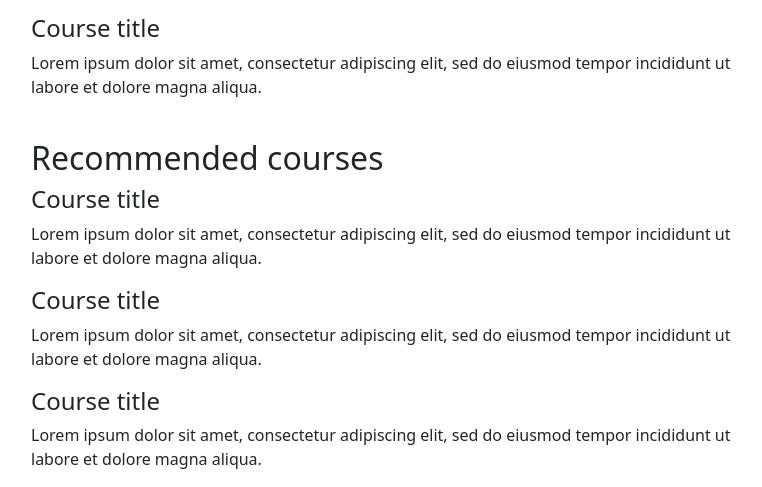
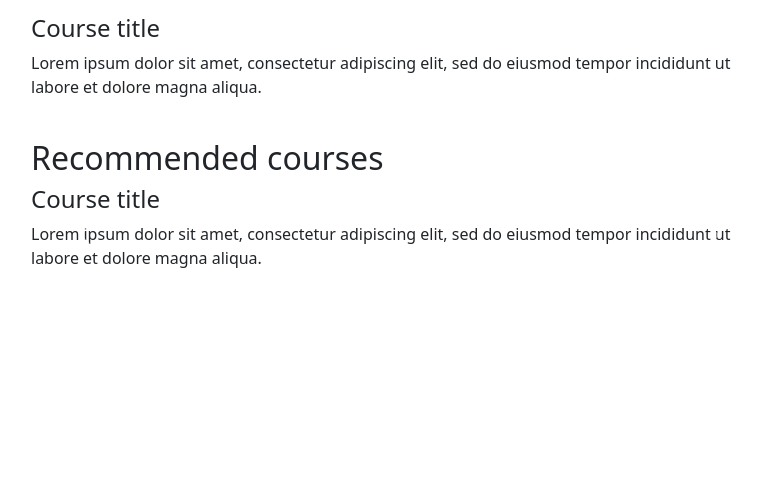
Before and after one commit to KleinJonasUVT/thesis_ma_recsys, a Flask app: page / in a window 1280 px wide. Shown: the part 724-1211 px from the top of the page, without its empty margins (241-1003 px from the left). After the commit the page ends 992 px from the top, so only its background shows below. Run offline with Flask 3, Linux system fonts and the light colour scheme.

Commit message:
Added a carousel for the recommended courses

```diff
--- a/templates/home.html
+++ b/templates/home.html
@@ -13,7 +13,6 @@
     header {
       text-align: center;
     }
-
   </style>
 </head>
 <body>
@@ -66,12 +65,30 @@
       <br>
       <recommended>
       <h2>Recommended courses</h2>
+        <div id="carouselExampleDark" class="carousel slide">
+          <div class="carousel-inner">
+            <div class="carousel-item active">
               <h4>Course title</h4>
               <p>Lorem ipsum dolor sit amet, consectetur adipiscing elit, sed do eiusmod tempor incididunt ut labore et dolore magna aliqua.</p>
+            </div>
+            <div class="carousel-item">
               <h4>Course title</h4>
               <p>Lorem ipsum dolor sit amet, consectetur adipiscing elit, sed do eiusmod tempor incididunt ut labore et dolore magna aliqua.</p>
+            </div>
+            <div class="carousel-item">
               <h4>Course title</h4>
               <p>Lorem ipsum dolor sit amet, consectetur adipiscing elit, sed do eiusmod tempor incididunt ut labore et dolore magna aliqua.</p>
+            </div>
+          </div>
+          <button class="carousel-control-prev" type="button" data-bs-target="#carouselExampleDark" data-bs-slide="prev">
+            <span class="carousel-control-prev-icon" aria-hidden="true"></span>
+            <span class="visually-hidden">Previous</span>
+          </button>
+          <button class="carousel-control-next" type="button" data-bs-target="#carouselExampleDark" data-bs-slide="next">
+            <span class="carousel-control-next-icon" aria-hidden="true"></span>
+            <span class="visually-hidden">Next</span>
+          </button>
+        </div>
       </recommended>
     </div>
   </div>
```
Lines whose indentation alone changed are shown as unchanged.
